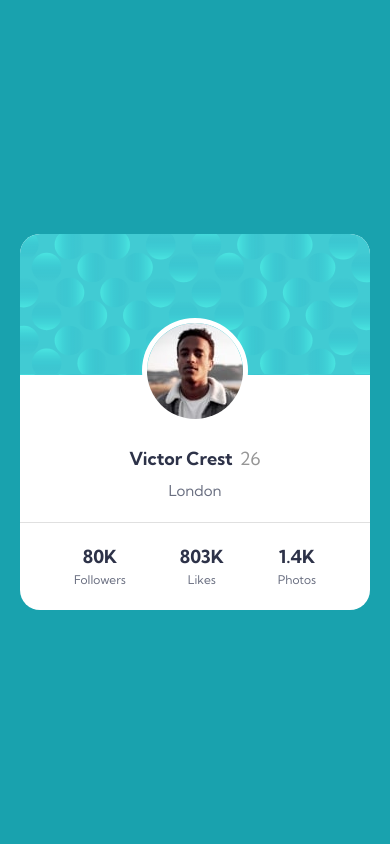
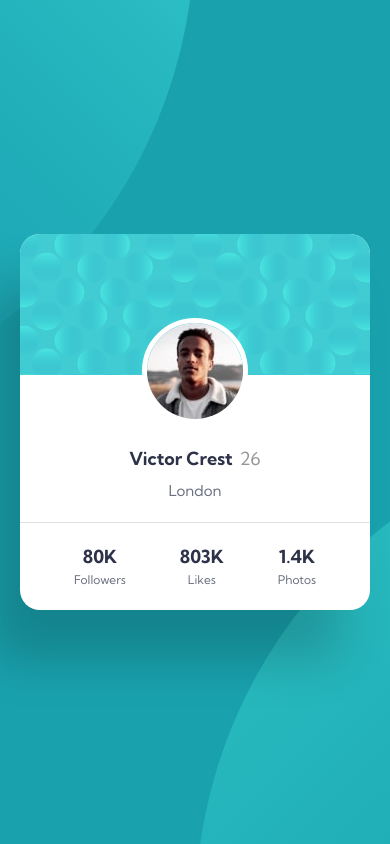
Before and after one commit to RenszCamacho/profile-card, a website built with Parcel: page src/index.html in a window 390 px wide. Built offline with nearby package versions, Linux system fonts and the light colour scheme.

Commit message:
Card. Card Responsive. Done

```diff
--- a/src/sass/_card.scss
+++ b/src/sass/_card.scss
@@ -5,6 +5,10 @@
   display: flex;
   justify-content: center;
   align-items: center;
+  background-image: url(../images/bg-pattern-top.svg),
+    url(../images/bg-pattern-bottom.svg);
+  background-repeat: no-repeat, no-repeat;
+  background-position: right 50vw bottom 50vh, left 50vw top 50vh;
 }
 
 .card {
@@ -14,6 +18,7 @@
   border-radius: 2rem;
   overflow: hidden;
   margin: 2rem;
+  box-shadow: -30px 50px 50px #00000030;
 
   &__header {
     width: inherit;
@@ -57,7 +62,6 @@
   }
 
   &__footer {
-    // width: inherit;
     display: flex;
     justify-content: space-evenly;
     padding: 2.4rem 0;
```
